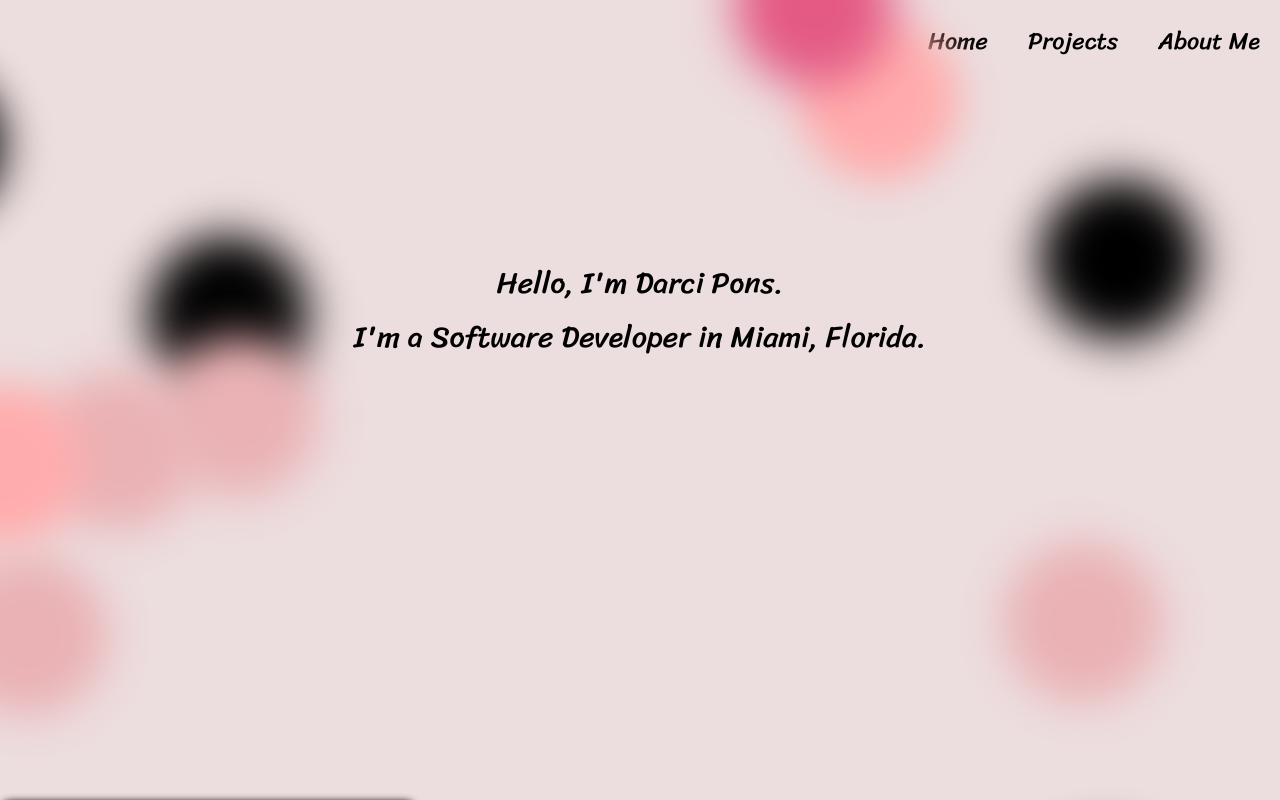
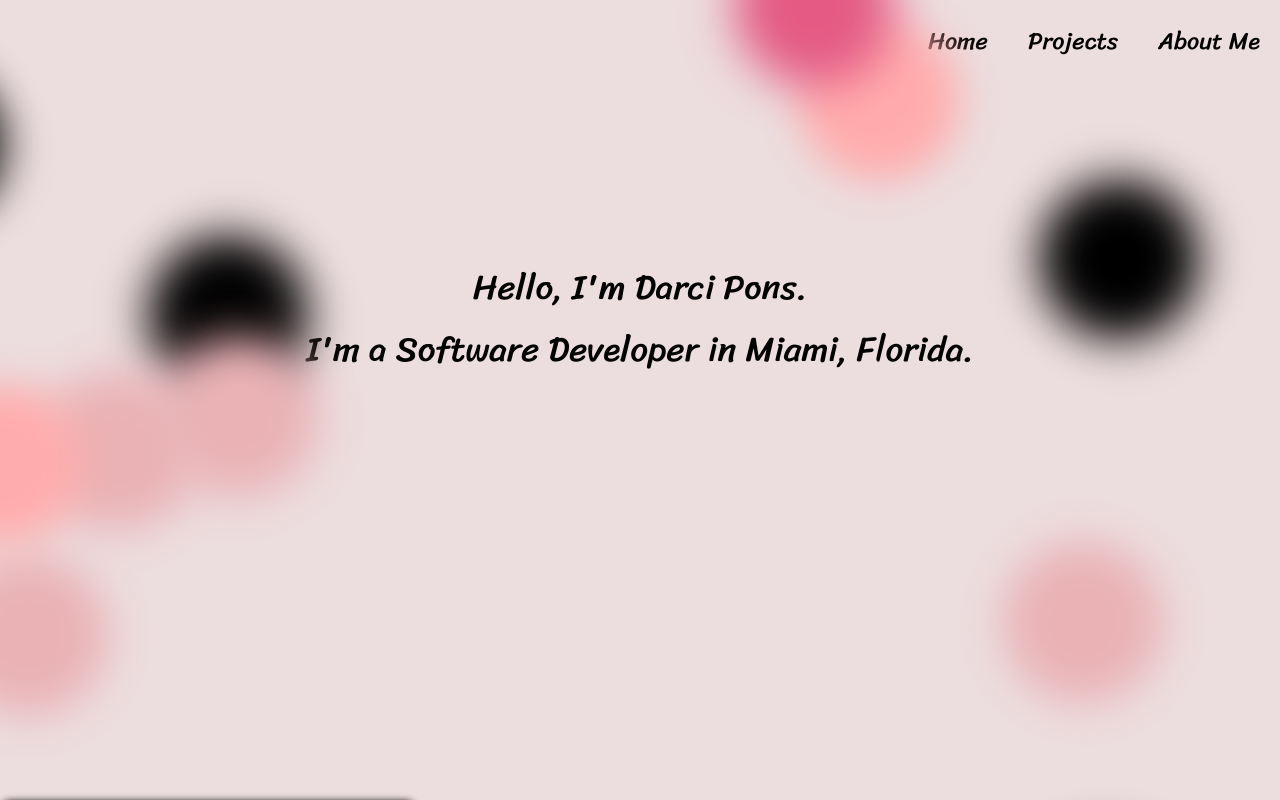
Before and after one commit to darcipons/portfolio_darci_pons, a React (Create React App) app: page / in a window 1280 px wide. Shown: the top 800 px of the page. Built offline with nearby package versions, Linux system fonts and the light colour scheme; grey boxes are pictures that could not be loaded.

Commit message:
fixed node modules

```diff
--- a/package.json
+++ b/package.json
@@ -8,7 +8,8 @@
     "react-bootstrap": "^1.0.0-beta.12",
     "react-dom": "^16.9.0",
     "react-router-dom": "^5.0.1",
-    "react-scripts": "3.1.1"
+    "react-scripts": "^3.4.1",
+    "trim-right": "^1.0.1"
   },
   "scripts": {
     "start": "react-scripts start",
--- a/src/pages/Home/Home.css
+++ b/src/pages/Home/Home.css
@@ -9,7 +9,7 @@
 }
 
 .name {
-  font-size: 30px;
+  font-size: 35px;
   text-align: center;
   font-family: 'Sriracha', cursive;
 }
--- a/src/pages/Home/Home.js
+++ b/src/pages/Home/Home.js
@@ -12,7 +12,7 @@ const Home = () => {
         <div className="name"> I'm a Software Developer in Miami, Florida.</div>
       </div>
 
-      <div class="background">
+      <div className="background">
         <span></span>
         <span></span>
         <span></span>
```
Also changed, not shown: 2 other files (tests, documents, lock files or other folders).
